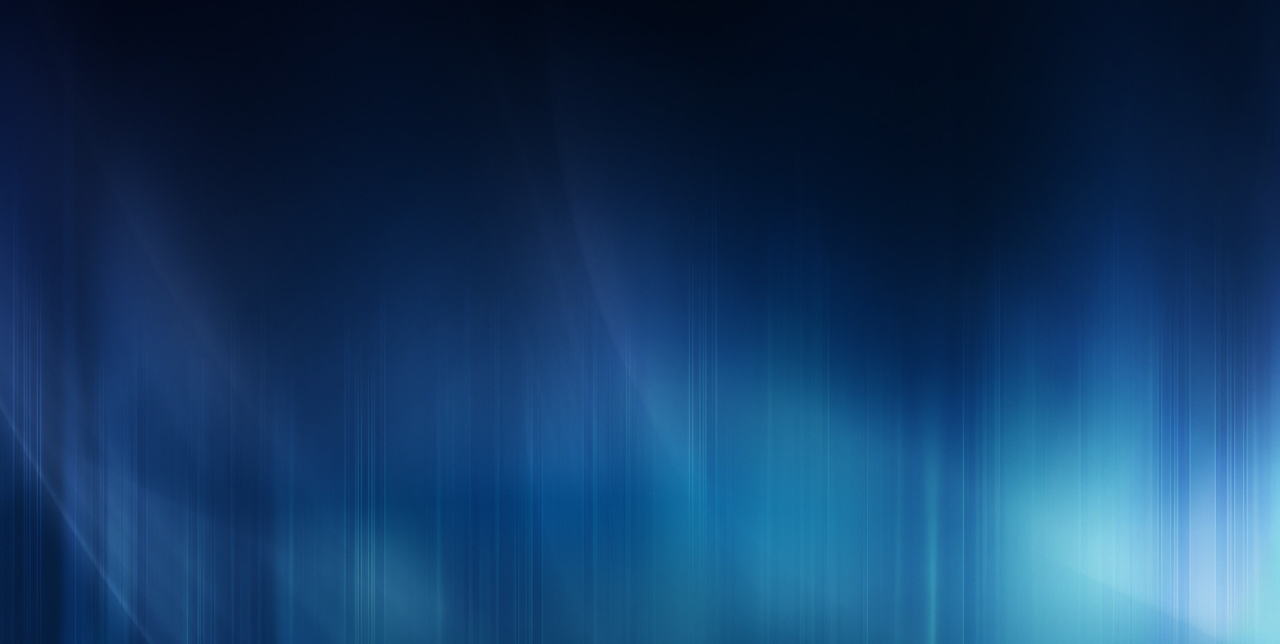
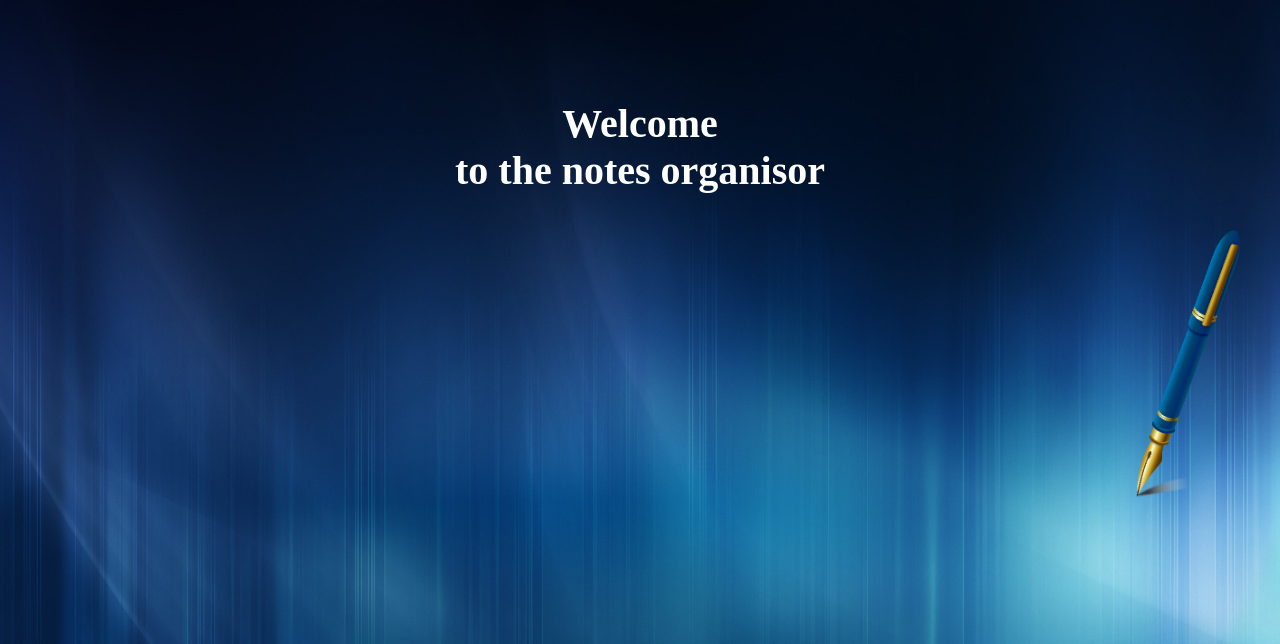
Before and after one commit to sgehin/InvoerAantekeningen, a PHP site: page / in a window 1280 px wide. Shown: the part 156-800 px from the top of the page. Run offline with PHP 8.4, Linux system fonts and the light colour scheme.

Commit message:
verfraaien voorblad

```diff
--- a/MyStyle.css
+++ b/MyStyle.css
@@ -1,3 +1,4 @@
+
 * {
     box-sizing: border-box;
 }
@@ -5,10 +6,16 @@
 body {
     margin: 0;
     background-image: url(img/bleu1.jpg);
-     height: auto;
+    height: auto;
     width: 100%;
-    //height: 10px;
 
+
+}
+#welkom{
+
+    padding-top: 100px;
+    text-align: center;
+    float: bottom
 }
 
 /* Style the header */
@@ -22,6 +29,12 @@ body {
 }
 #head{
     color: #030F29;
+}
+#pen{
+    padding-right: 20px;
+    float: right;
+    height: 32%;
+    width: 32%;
 }
 
 /* NavBAr */
--- a/createAccount.php
+++ b/createAccount.php
@@ -4,7 +4,7 @@
     <head>
         <meta name="viewport" content="width=device-width, initial-scale=1">
         <meta charset="UTF-8">
-        <link rel="shortcut icon" href="img/logo_bas.png" />
+        <link rel="shortcut icon" href="img/inlogpic.png">
         <link rel="stylesheet" type="text/css" href="MyStyle.css">
         <script  src="headscript.js"></script>
         <title>@ YOUR SERVICE</title>
--- a/index.php
+++ b/index.php
@@ -8,21 +8,23 @@
         <meta name="keywords" content="HTML,CSS,XML,JavaScript">
         <meta name="author" content="John Doe">
         <meta name="viewport" content="width=device-width, initial-scale=1">
-        <link rel="shortcut icon" href="img/logo_bas.png" />
+        <link rel="shortcut icon" href="img/inlogpic.png">
         <link rel="stylesheet" type="text/css" href="MyStyle.css">
         <title>@ YOUR SERVICE</title>
         <style>
 
         </style>
         <script>
-
+            document.cookie = "username=Basie; Expires=mon, 11 Dec 2017 08:00:00 UTC;";
+            domain = localhost;
+            alert(document.cookie);
         </script>
 
     </head>
     <body>
 
         <div class="header">
-            <h1 id="head">@ YOUR SERVICE</h1>
+            <h1 id="head" >@ YOUR SERVICE</h1>
         </div>
         <nav>
             <ul>
@@ -32,6 +34,15 @@
                 <li><a href=CreateAccount.php>Sign up</a></li>
             </ul>
         </nav>
-
+        <div>
+            <div id="welkom"><h1>Welcome
+                <br>to the notes organisor
+                </h1></div>
+            <div id="pen">
+                <br>
+                <br>
+                <img id="pen" src="img/inlogpic.png" alt="pen" >
+            </div>
+        </div>
     </body>
 </html>
--- a/login.php
+++ b/login.php
@@ -3,7 +3,7 @@
 <head>
     <meta name="viewport" content="width=device-width, initial-scale=1">
     <meta charset="UTF-8">
-    <link rel="shortcut icon" href="img/logo_bas.png" >
+    <link rel="shortcut icon" href="img/inlogpic.png">
     <link rel="stylesheet" type="text/css" href="MyStyle.css">
     <script  src="headscript.js"></script>
     <title>@ YOUR SERVICE</title>
--- a/nbproject/private/private.xml
+++ b/nbproject/private/private.xml
@@ -3,13 +3,13 @@
     <editor-bookmarks xmlns="http://www.netbeans.org/ns/editor-bookmarks/2" lastBookmarkId="0"/>
     <open-files xmlns="http://www.netbeans.org/ns/projectui-open-files/2">
         <group>
-            <file>file:/C:/xampp/htdocs/InvoerAantekeningen/Login.php</file>
             <file>file:/C:/xampp/htdocs/InvoerAantekeningen/workplace.php</file>
-            <file>file:/C:/xampp/htdocs/InvoerAantekeningen/Headscript.js</file>
             <file>file:/C:/xampp/htdocs/InvoerAantekeningen/general.php</file>
             <file>file:/C:/xampp/htdocs/InvoerAantekeningen/MyStyle.css</file>
+            <file>file:/C:/xampp/htdocs/InvoerAantekeningen/headscript.js</file>
+            <file>file:/C:/xampp/htdocs/InvoerAantekeningen/createAccount.php</file>
             <file>file:/C:/xampp/htdocs/InvoerAantekeningen/index.php</file>
-            <file>file:/C:/xampp/htdocs/InvoerAantekeningen/CreateAccount.php</file>
+            <file>file:/C:/xampp/htdocs/InvoerAantekeningen/login.php</file>
         </group>
     </open-files>
 </project-private>
--- a/workplace.php
+++ b/workplace.php
@@ -3,7 +3,7 @@
     <head>
         <meta name="viewport" content="width=device-width, initial-scale=1">
         <meta charset="UTF-8">
-        <link rel="shortcut icon" href="img/logo_bas.png" />
+        <link rel="shortcut icon" href="img/inlogpic.png">
         <link rel="stylesheet" type="text/css" href="MyStyle.css">
         <script src="headscript.js"></script>
         <title>@ YOUR SERVICE</title>
```
Also changed, not shown: img/inlogpic.png (added), img/pen.png (added).
